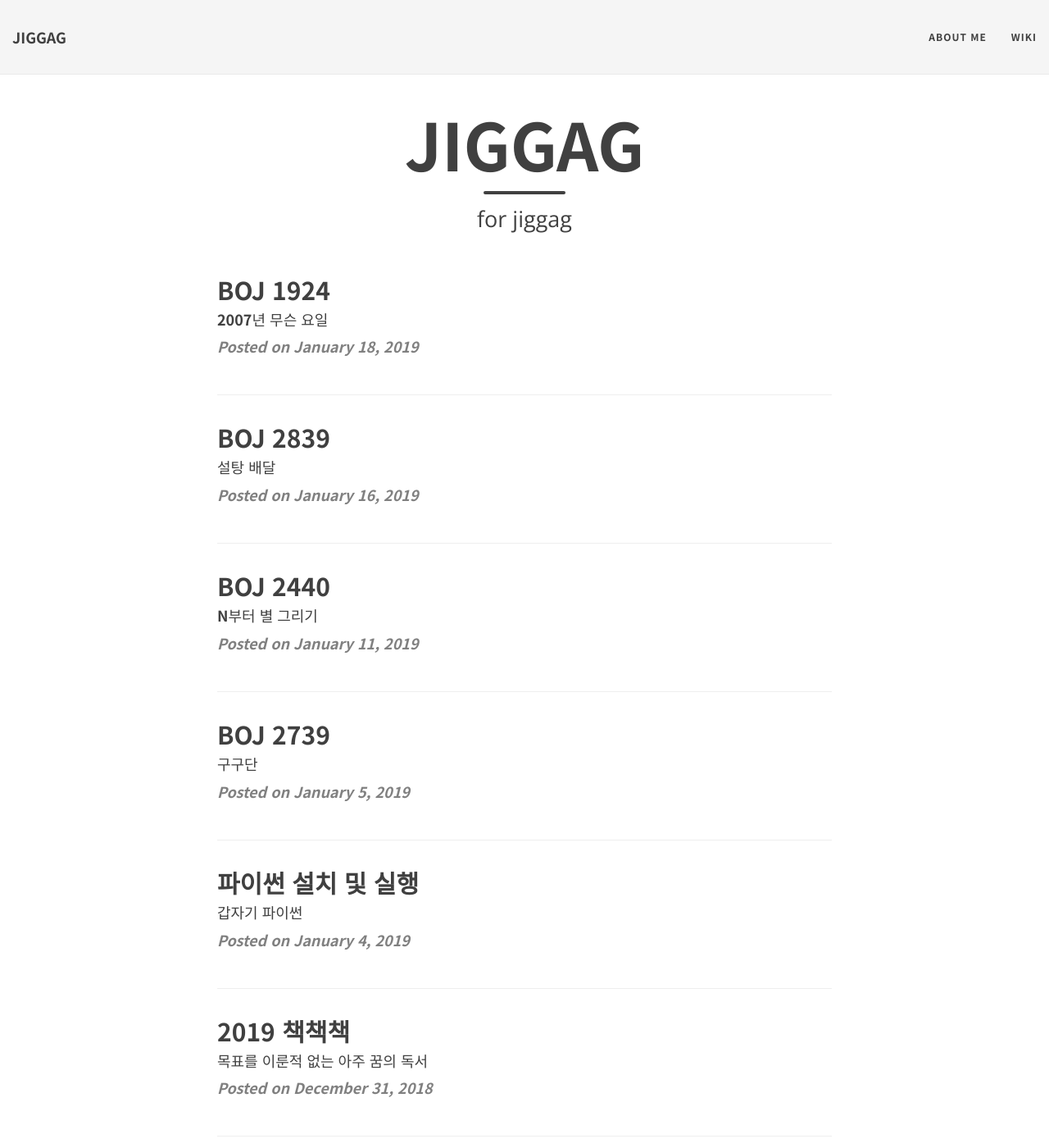
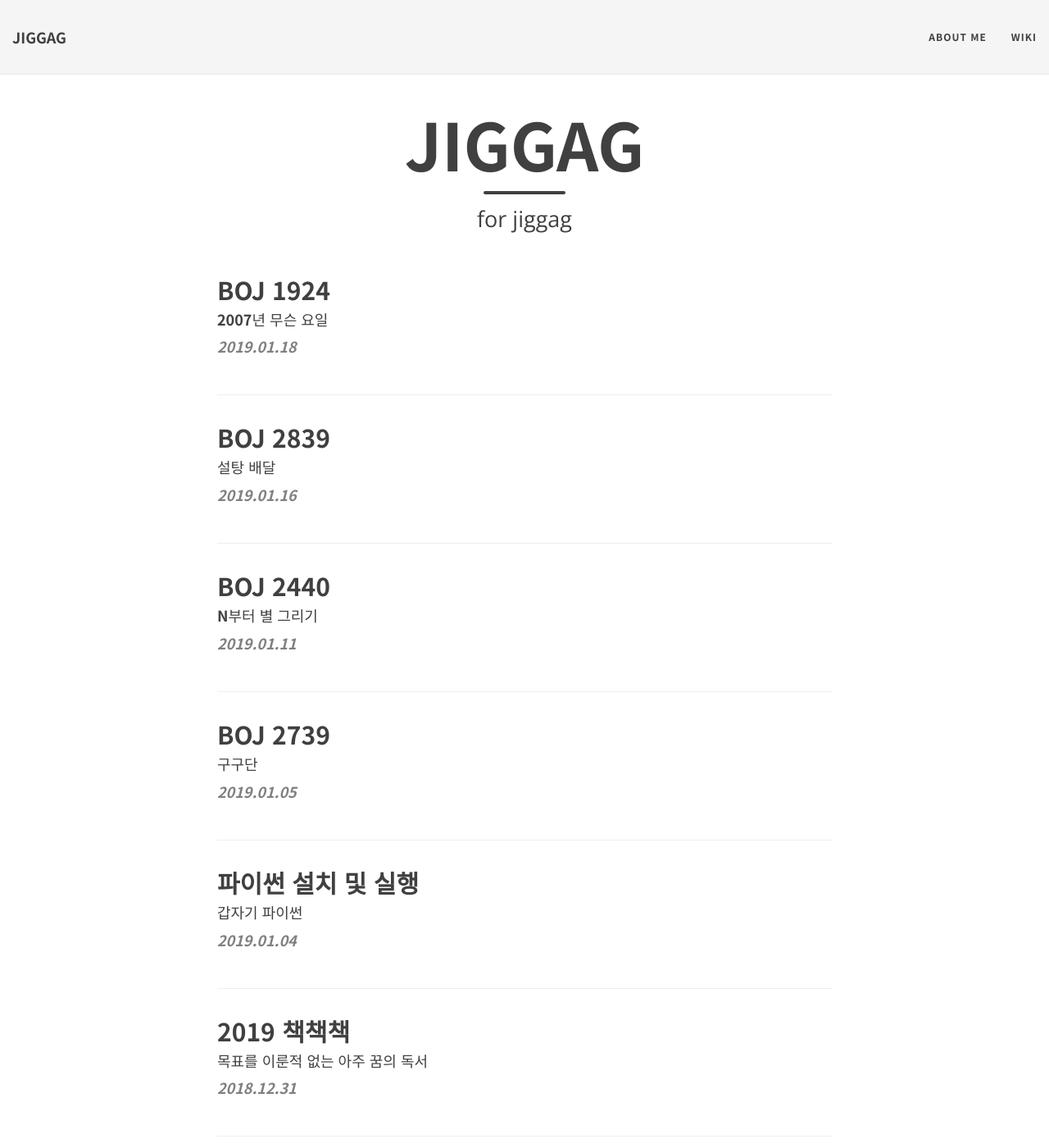
Before and after one commit to jiggag/jiggag.github.io, a Jekyll site: the page built from index.html, in a window 1280 px wide and 1400 px high. Shown: the whole window at 82% size. Built offline with Jekyll 4.4.1, drawn with Linux system fonts in a browser that asks for light colours; nearby versions of some CDN libraries; the list of posts is cut into pages by our own code; some of the changed text lies outside the part shown.

Commit message:
Update index.html

```diff
--- a/index.html
+++ b/index.html
@@ -19,7 +19,8 @@ use-site-title: true
     </a>
 
     <p class="post-meta">
-      Posted on {{ post.date | date: "%B %-d, %Y" }}
+      <!-- Posted on {{ post.date | date: "%B %-d, %Y" }} -->
+	{{ post.date | date: "%Y.%m.%d" }}
     </p>
 <!--
     <div class="post-entry-container">
```
